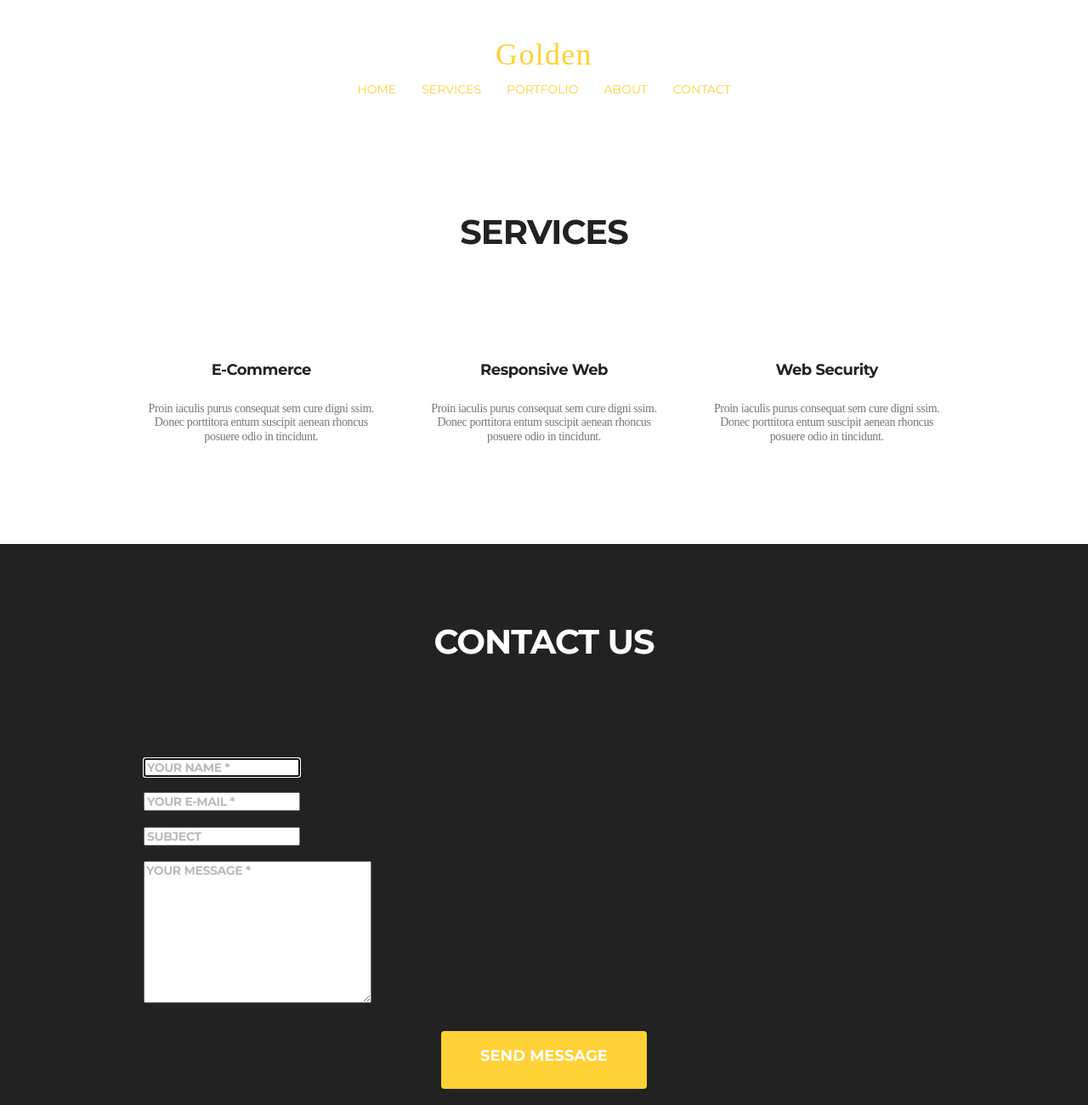
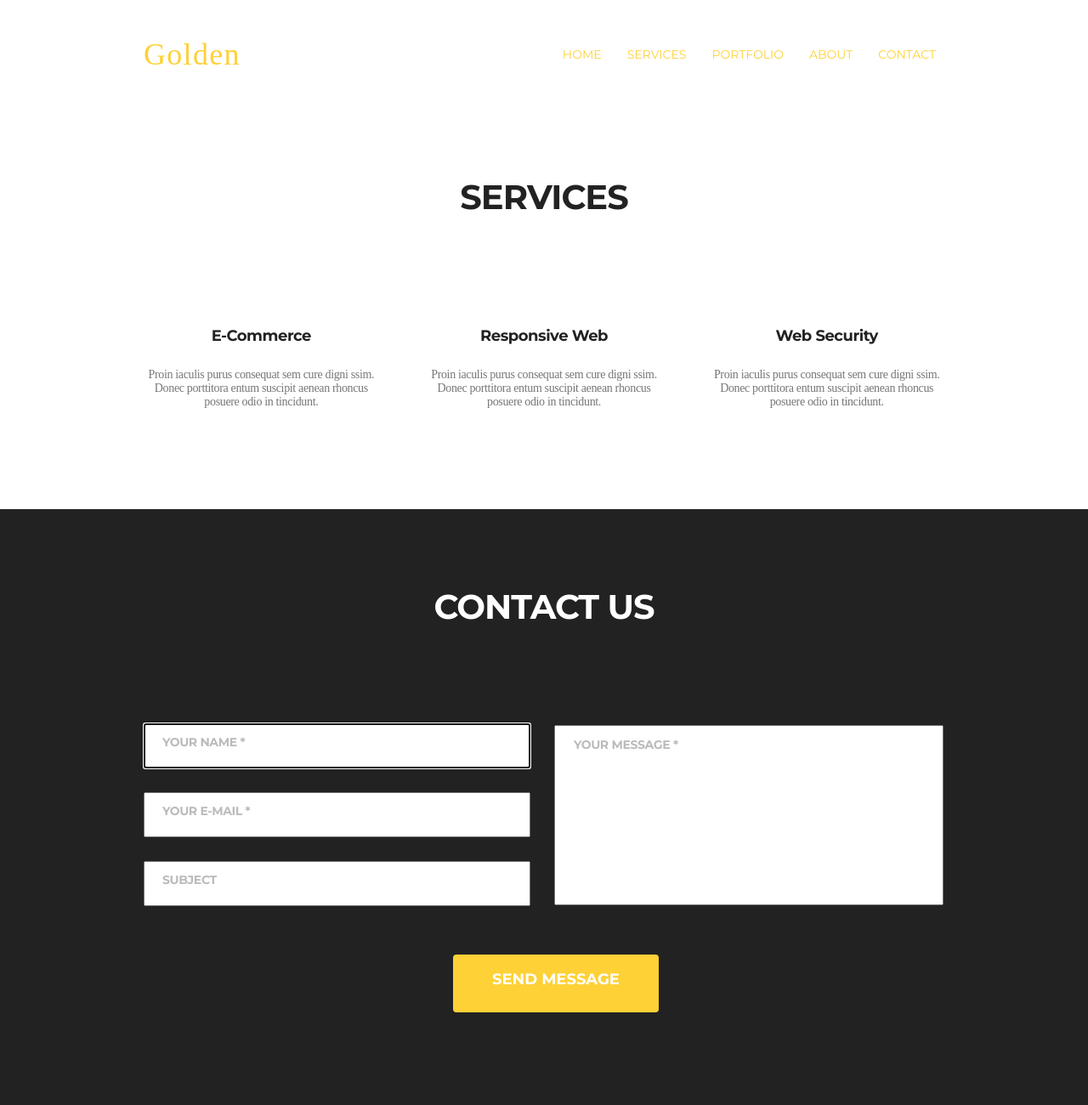
Before and after one commit to Kamikadze57/Golden-Services, a plain HTML site: page index.html in a window 1280 px wide. Shown: the top 1300 px of the page at 85% size. Drawn offline with nearby package versions, Linux system fonts and the light colour scheme; a web font is replaced by a local one.

Commit message:
fix style and edit code

```diff
--- a/css/style.css
+++ b/css/style.css
@@ -62,18 +62,23 @@ img {
 .header {
   padding-top: 44px;
 }
+.header> .container {
+  display: flex;
+  align-items: center;
+}
 .logo {
   color: var(--accent-color);
-  text-align: center;
   font-family: Bilbo Swash Caps;
   font-size: 36px;
   line-height: 1.13;
   letter-spacing: 1.3px;
 }
+.nav {
+  margin-left: auto;
+}
 .nav-list {
   display: flex;
-  gap: 30px;
-  justify-content: center;
+  gap: 10px;
 }
 .nav-link {
   color: var(--accent-color);
@@ -82,6 +87,7 @@ img {
   line-height: 41px;
   text-transform: uppercase;
   text-decoration: none;
+  padding: 10px;
 }
 .nav-link:hover, .nav-link:focus {
   font-weight: 700;
@@ -130,6 +136,17 @@ img {
   text-align: center;
   margin-bottom: 114px;
 }
+.contact-us-form {
+  display: flex;
+  align-items: center;
+  flex-wrap: wrap;
+  gap: 28px;
+}
+.contact-us-form-box {
+  display: flex;
+  flex-direction: column;
+  gap: 28px;
+}
 .contact-us-input {
   font-size: 14px;
   font-weight: 700;
@@ -137,6 +154,8 @@ img {
   text-transform: uppercase;
   display: flex;
   gap: 28px;
+  padding: 12px 20px 21px;
+  width: 455px;
 }
 .contact-us-input::placeholder {
   color: #BBB;
@@ -147,6 +166,11 @@ img {
   font-weight: 700;
   letter-spacing: -0.35px;
   text-transform: uppercase;
+  padding-top: 14px;
+  padding-left: 22px;
+  resize: none;
+  width: 458px;
+  height: 212px;
 }
 .contact-us-comment::placeholder {
   color: #BBB;
--- a/index.html
+++ b/index.html
@@ -12,8 +12,8 @@
   </head>
   <body>
     <header class="header">
-      <p class="logo">Golden</p>
       <div class="container">
+        <p class="logo">Golden</p>
         <nav class="nav">
           <ul class="list nav-list">
             <li class="nav-item"><a href="" class="nav-link">Home</a></li>
@@ -61,9 +61,11 @@
         <div class="container">
           <h2 class="contact-us-title">Contact Us</h2>
           <form class="contact-us-form">
-            <input type="text" name="name" autofocus placeholder="Your name *" class="contact-us-input"/><br/>
-            <input type="email" name="email" placeholder="Your e-mail *" class="contact-us-input"/><br />
-            <input type="text" name="subject" placeholder="Subject" class="contact-us-input"/><br />
+            <div class="contact-us-form-box">
+              <input type="text" name="name" autofocus placeholder="Your name *" class="contact-us-input"/>
+              <input type="email" name="email" placeholder="Your e-mail *" class="contact-us-input"/>
+              <input type="text" name="subject" placeholder="Subject" class="contact-us-input"/>
+            </div>
             <textarea name="comment" cols="30" rows="10" placeholder="Your message *" class="contact-us-comment"></textarea><br />
             <button type="submit" class="contact-us-submit">Send message</button>
           </form>
```
